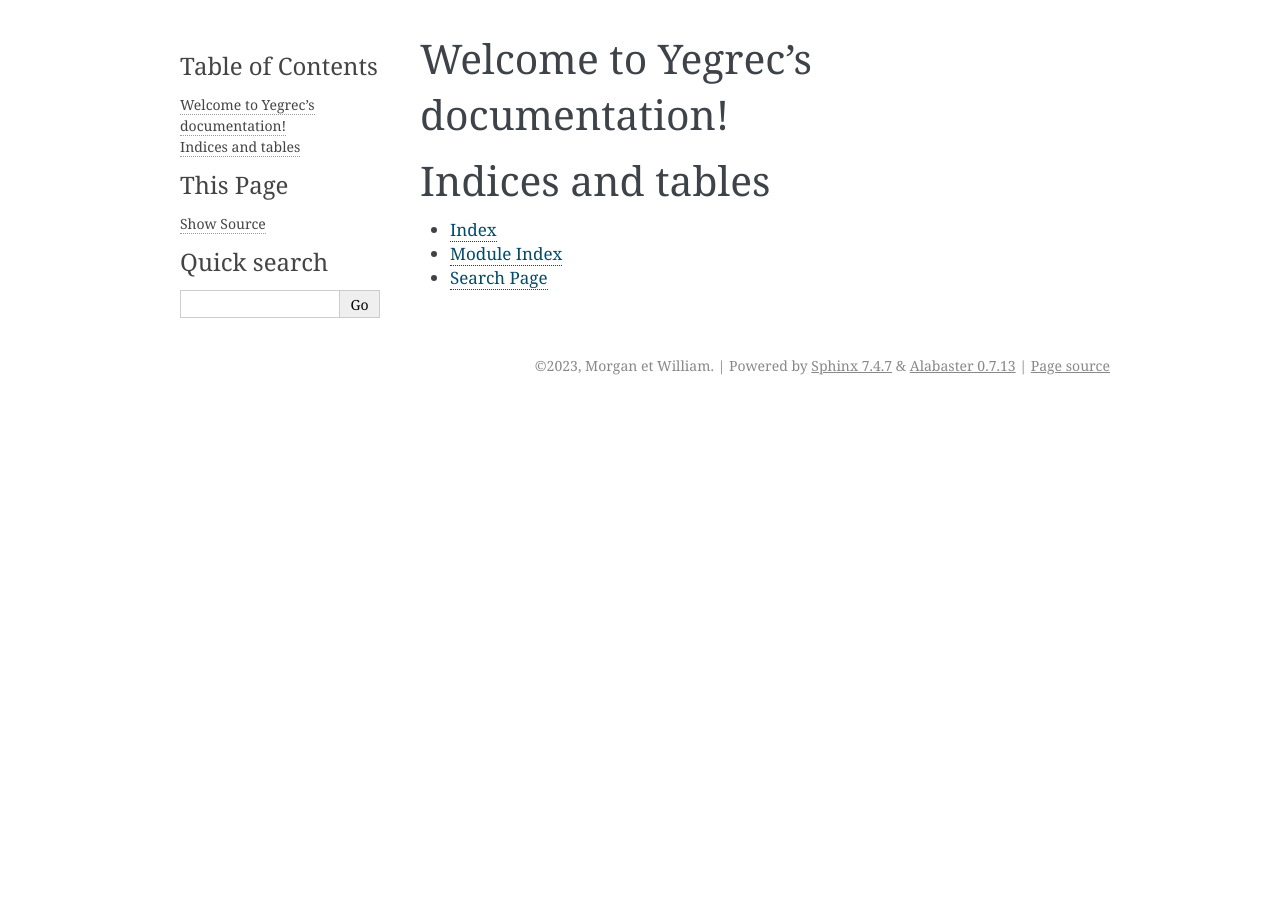
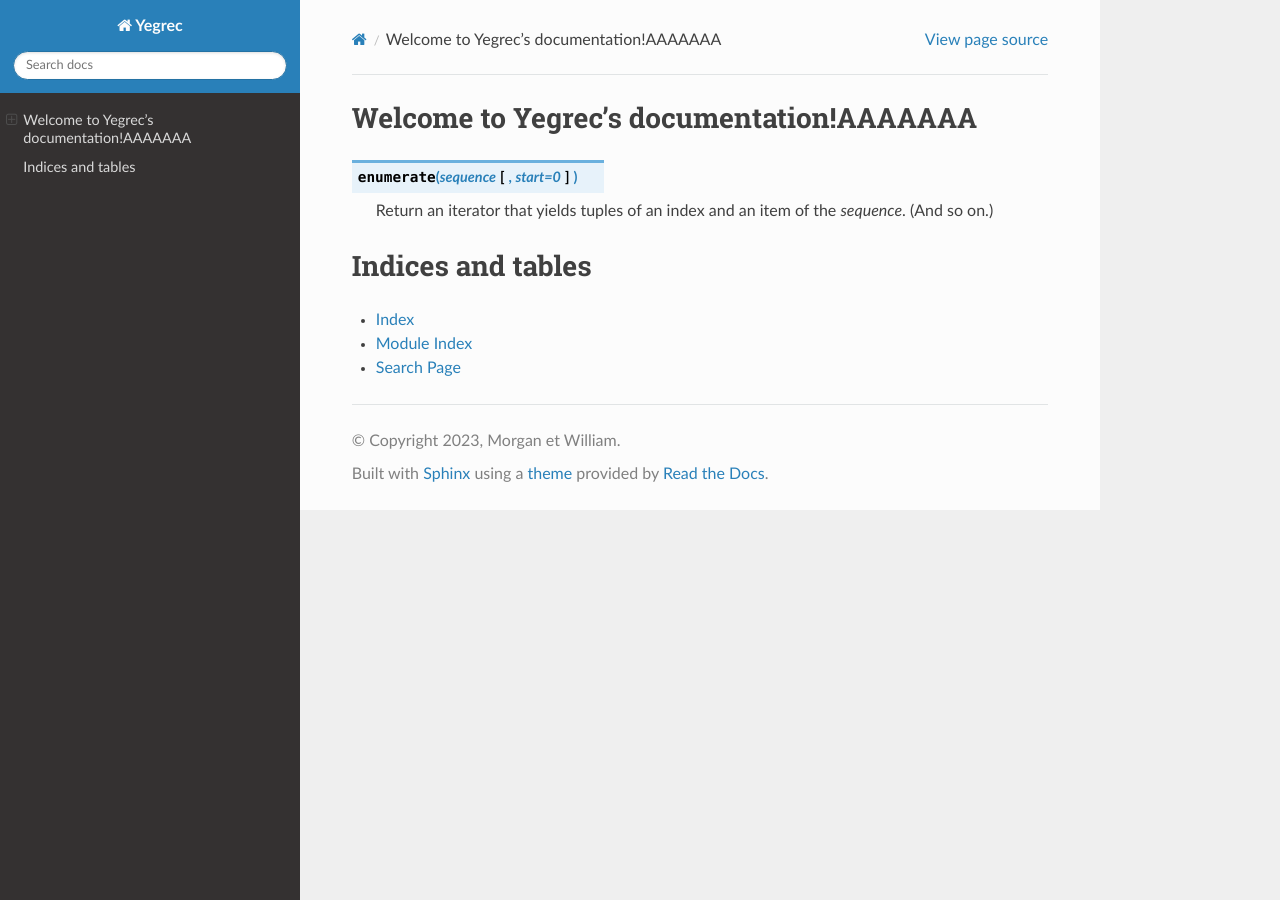
Before and after one commit to OlivierGITHUB25/Yegrec-TODO-LIST, a Sphinx documentation site: the page built from Sphinx/source/index.rst, in a window 1280 px wide. Built offline with Sphinx 7.4.7 and the Read the Docs theme 2.0.0, drawn with Linux system fonts in a browser that asks for light colours.

Commit message:
Make html

```diff
--- a/Sphinx/source/conf.py
+++ b/Sphinx/source/conf.py
@@ -47,7 +47,7 @@ exclude_patterns = []
 # The theme to use for HTML and HTML Help pages.  See the documentation for
 # a list of builtin themes.
 #
-html_theme = 'alabaster'
+html_theme = 'sphinx_rtd_theme'
 
 # Add any paths that contain custom static files (such as style sheets) here,
 # relative to this directory. They are copied after the builtin static files,
--- a/Sphinx/source/index.rst
+++ b/Sphinx/source/index.rst
@@ -3,13 +3,17 @@
    You can adapt this file completely to your liking, but it should at least
    contain the root `toctree` directive.
 
-Welcome to Yegrec's documentation!
+Welcome to Yegrec's documentation!AAAAAAA
 ==================================
 
 .. toctree::
    :maxdepth: 2
    :caption: Contents:
 
+.. py:function:: enumerate(sequence[, start=0])
+
+   Return an iterator that yields tuples of an index and an item of the
+   *sequence*. (And so on.)
 
 
 Indices and tables
```
